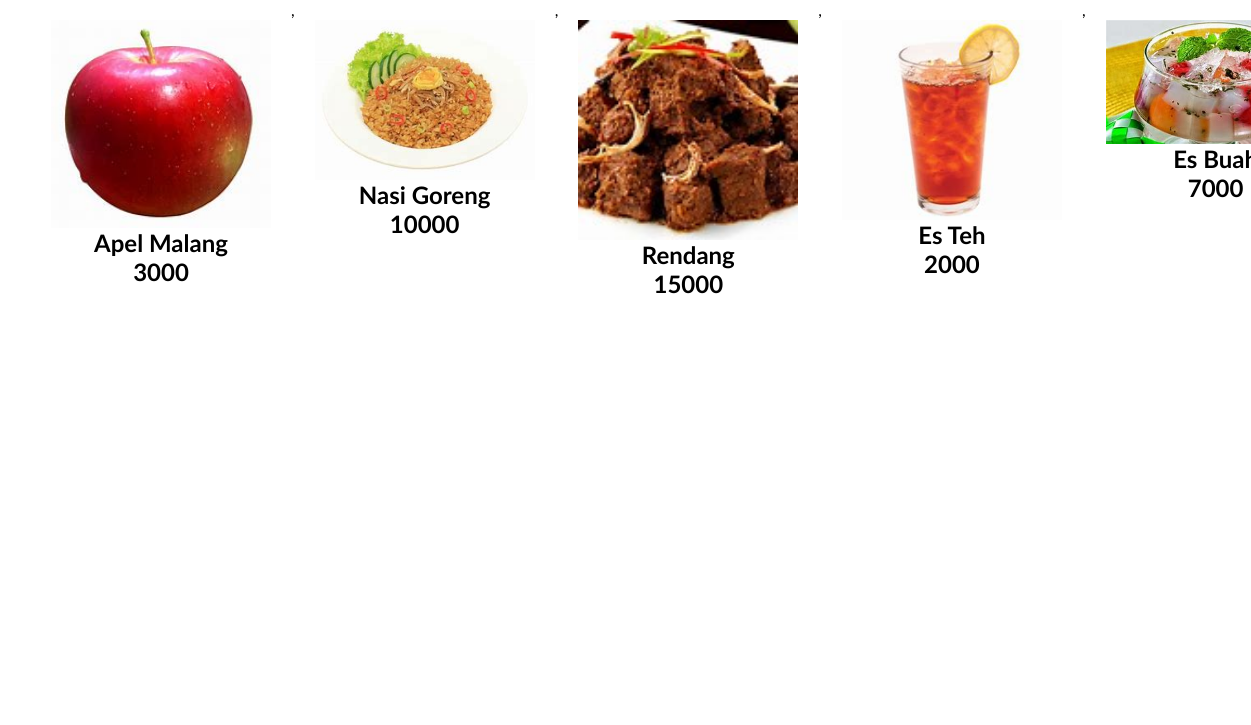
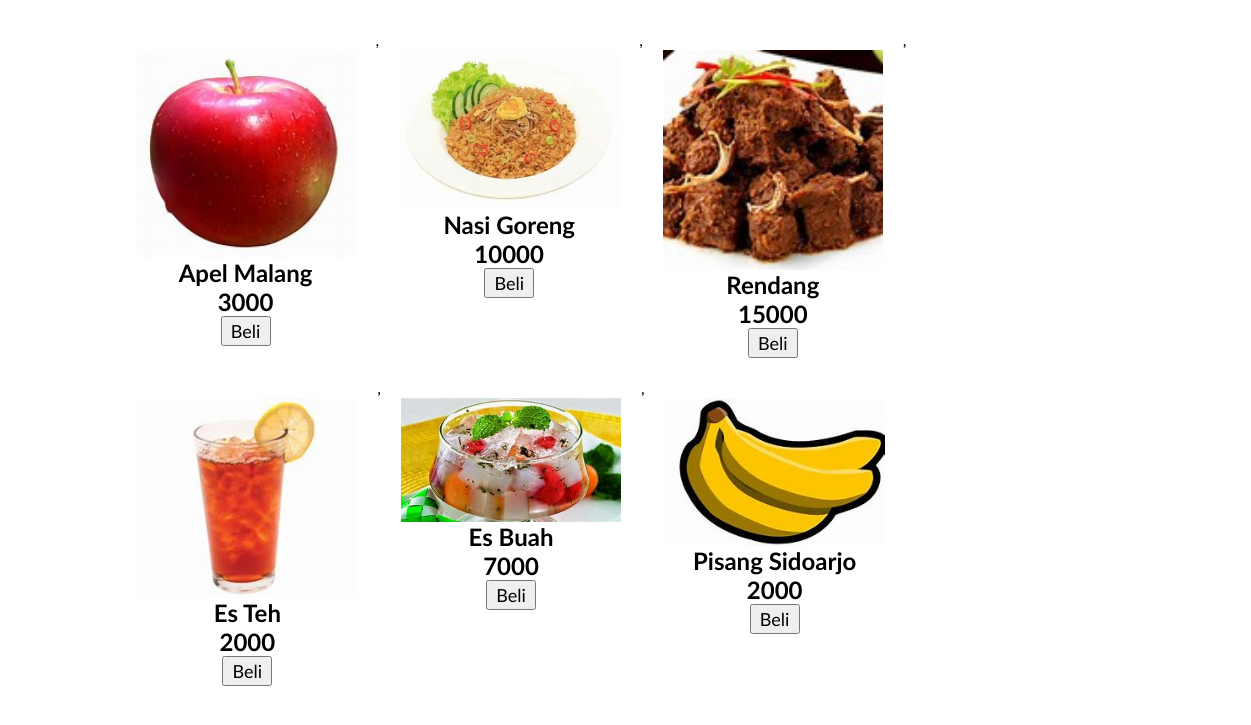
Before and after one commit to Novian74/javascript, a PHP site: page / in a window 1480 px wide; the page is wider, and only the part inside the window is pictured. Shown: the top 725 px of that part, without its empty margins (229-1480 px from the left). Run offline with PHP 8.4, Linux system fonts and the light colour scheme.

Commit message:
video 23

```diff
--- a/index.html
+++ b/index.html
@@ -34,8 +34,10 @@
         <button>=</button>
       </div>
     </div> -->
-    <div class="produk">
-
+    <div class="content">
+      <div class="main">
+        <div class="produk"></div>
+      </div>
     </div>
   </body>
 </html>
--- a/js/shoppingcart.js
+++ b/js/shoppingcart.js
@@ -4,6 +4,7 @@ let tblmenu = [
     {idmenu:3,idkategori:2,menu:"Rendang",gambar:"rendang.jpg",harga:15000},
     {idmenu:4,idkategori:3,menu:"Es Teh",gambar:"esteh.jpg",harga:2000},
     {idmenu:5,idkategori:4,menu:"Es Buah",gambar:"esbuah.jpg",harga:7000},
+    {idmenu:6,idkategori:1,menu:"Pisang Sidoarjo",gambar:"pisang.jpg",harga:2000},
 ];
 
 let tampil = tblmenu.map(function (kolom) {
@@ -17,10 +18,24 @@ let tampil = tblmenu.map(function (kolom) {
     <div class="harga">
       <h2>${kolom.harga}</h2>
     </div>
+    <div class="btn-beli">
+        <button data-idmenu="${kolom.idmenu}">Beli</button>
+    </div>
   </div>`;
-})
+});
 
 let isi = document.querySelector(".produk");
 isi.innerHTML=tampil;
 
-console.log(tampil);
+let btnbeli = document.querySelectorAll(".btn-beli > button");
+
+let cart = [];
+
+for (let index = 0; index < btnbeli.length; index++) {
+    btnbeli[index].onclick = function () {
+        // console.log(btnbeli[index].dataset["idmenu"]);
+        cart.push(btnbeli[index].dataset["idmenu"]);
+    }
+};
+
+console.log(cart);
--- a/style.css
+++ b/style.css
@@ -138,6 +138,8 @@
         width: 960px;
         margin: auto;
         display: flex;
+        flex-wrap: wrap;
+        justify-content: center;
     }
 
     .image img{
@@ -149,6 +151,12 @@
     .display{
         font-size: 30px;
     }
+}
+
+.btn-beli > button{
+    font-size: large;
+    width: 50px;
+    height: 30px;
 }
 
 /* informasi */
```
Also changed, not shown: img/pisang.jpg (added).
